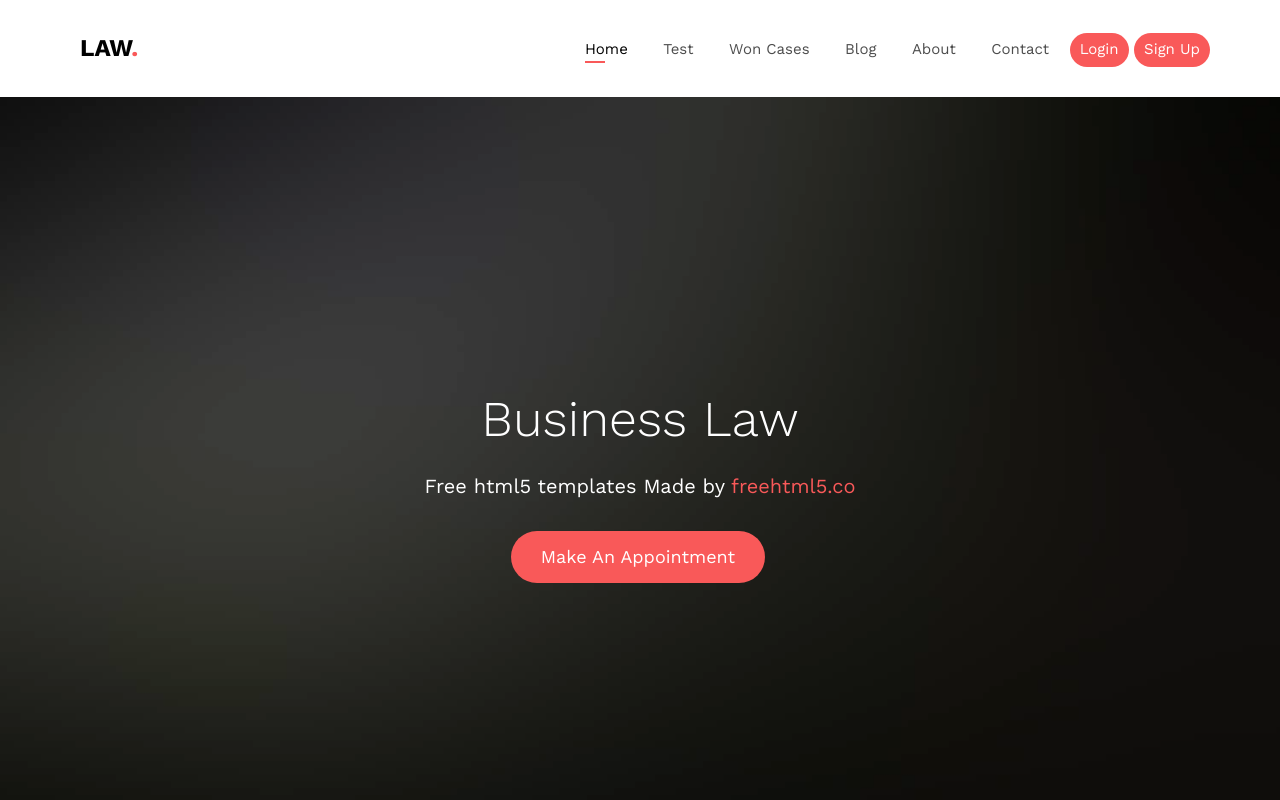
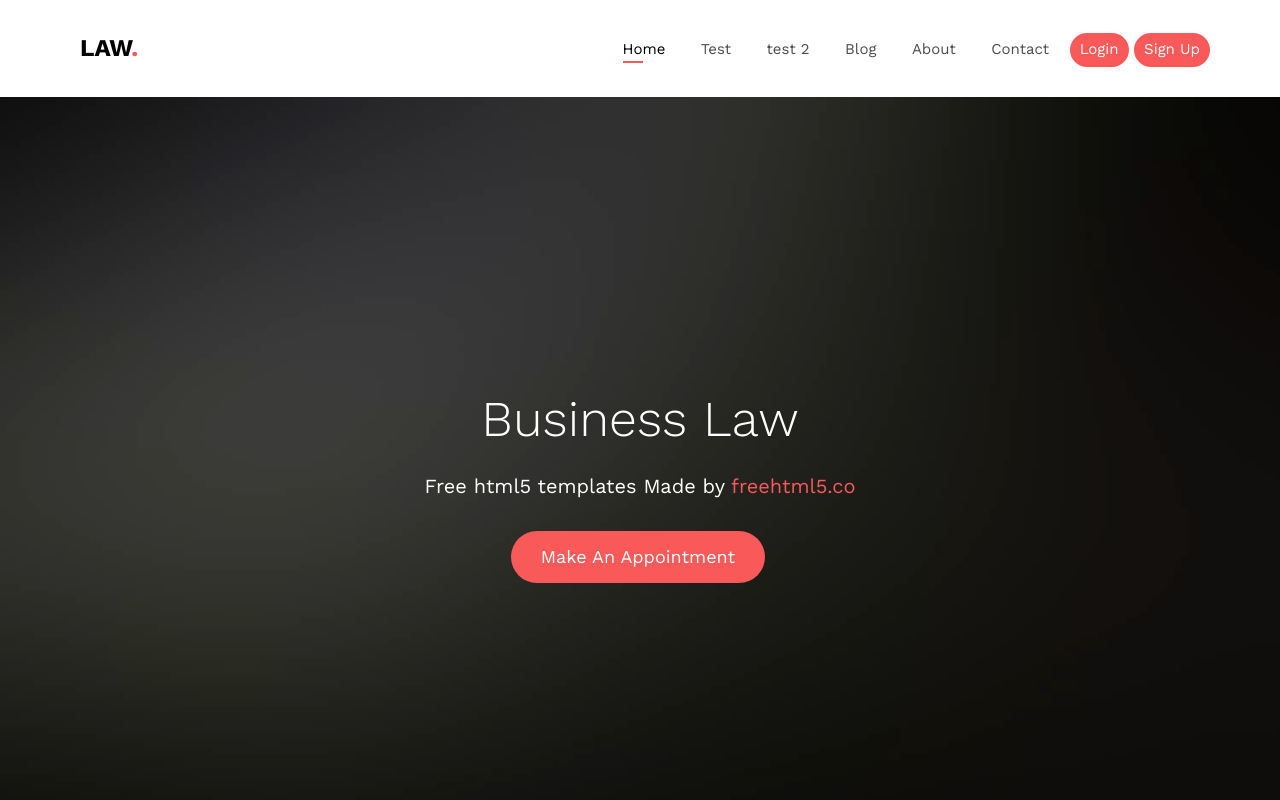
Before and after one commit to alejandrobalderas/CNBP, a plain HTML site: page index.html in a window 1280 px wide. Shown: the top 800 px of the page. Drawn offline with nearby package versions, Linux system fonts and the light colour scheme; files whose address does not match are found by name.

Commit message:
test commit

```diff
--- a/index.html
+++ b/index.html
@@ -79,7 +79,7 @@
 						<ul>
 							<li class="active"><a href="index.html">Home</a></li>
 							<li><a href="practice.html">Test</a></li>
-							<li><a href="won.html">Won Cases</a></li>
+							<li><a href="won.html">test 2</a></li>
 							<li class="has-dropdown">
 								<a href="blog.html">Blog</a>
 								<ul class="dropdown">
```
